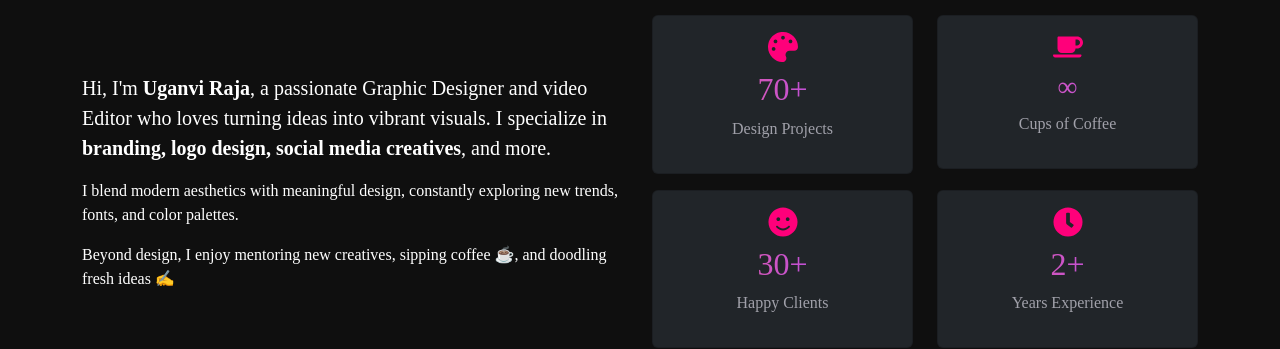
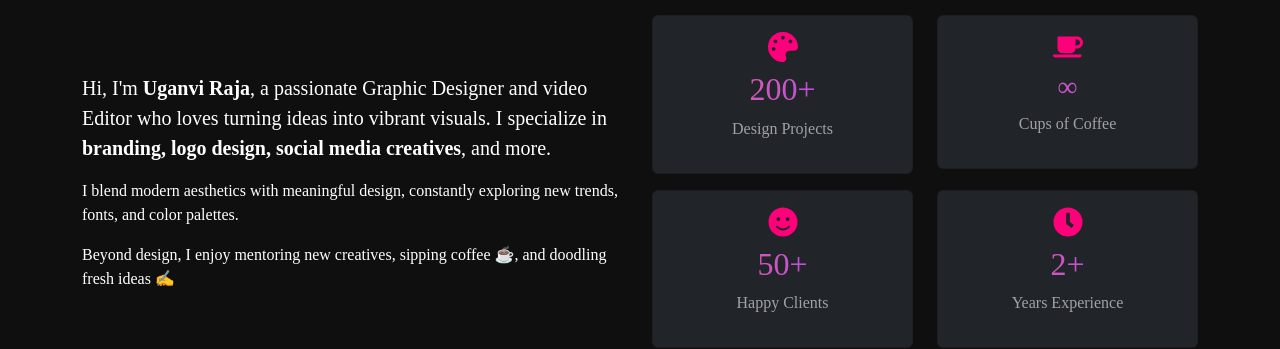
Before and after one commit to srurproduction/srurproduction, a React (Vite) app: page / in a window 1280 px wide. Shown: the part 799-1148 px from the top of the page. Built offline with nearby package versions, Linux system fonts and the light colour scheme.

Commit message:
enter some msg init

```diff
--- a/src/About.jsx
+++ b/src/About.jsx
@@ -21,7 +21,7 @@ export default function About() {
                 <Card className="text-center bg-dark text-white">
                   <Card.Body>
                     <FaPalette size={30} className="mb-2" style={{ color: "#ff007a" }}/>
-                    <h4 className="gradient-text fs-2">70+</h4>
+                    <h4 className="gradient-text fs-2">200+</h4>
                     <p style={{color:'#A1A1AA'}}>Design Projects</p>
                   </Card.Body>
                 </Card>
@@ -39,7 +39,7 @@ export default function About() {
                 <Card className="text-center bg-dark text-white">
                   <Card.Body>
                     <FaSmile size={30} className="mb-2" style={{ color: "#ff007a" }} />
-                    <h4 className="gradient-text fs-2">30+</h4>
+                    <h4 className="gradient-text fs-2">50+</h4>
                     <p style={{color:'#A1A1AA'}}>Happy Clients</p>
                   </Card.Body>
                 </Card>
```
